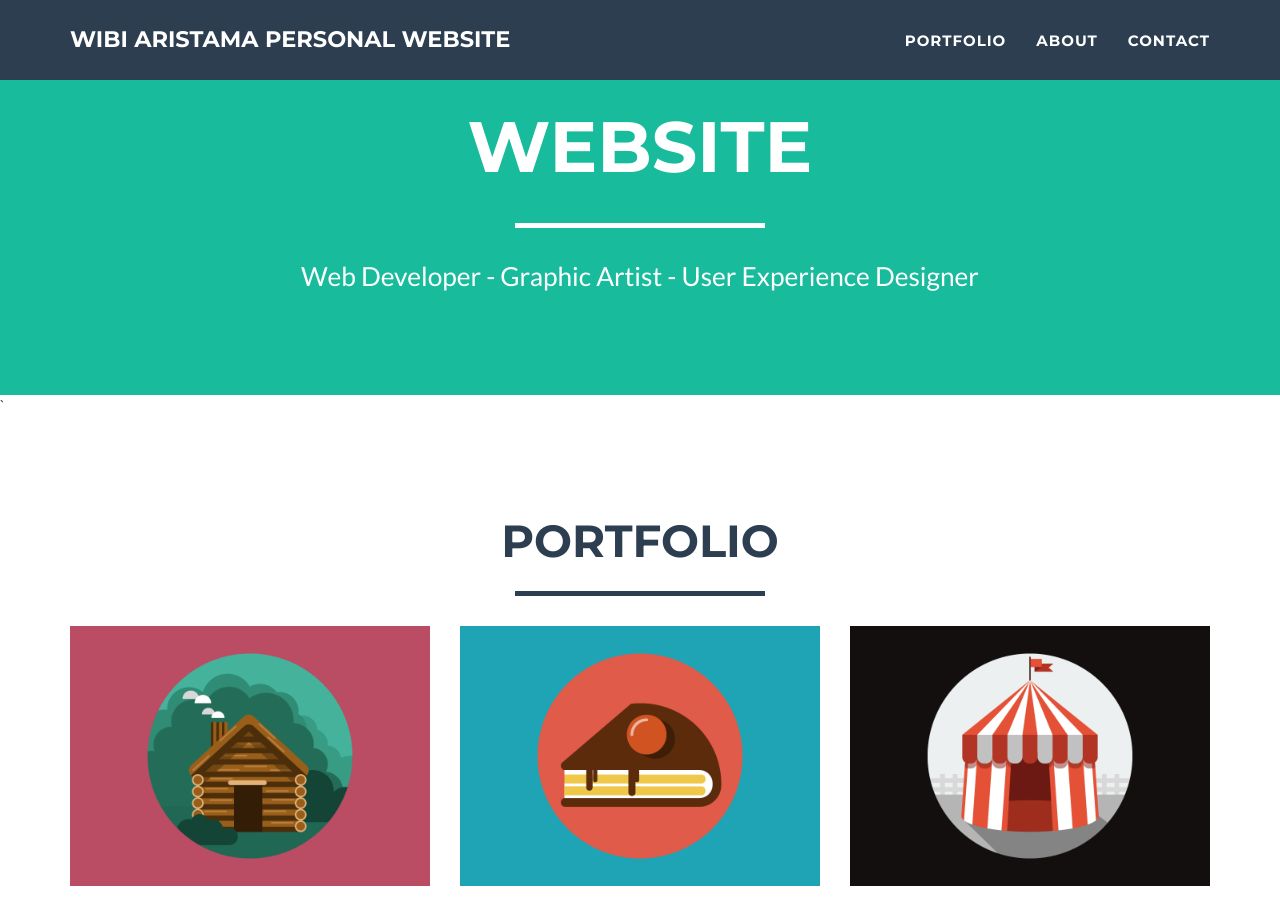
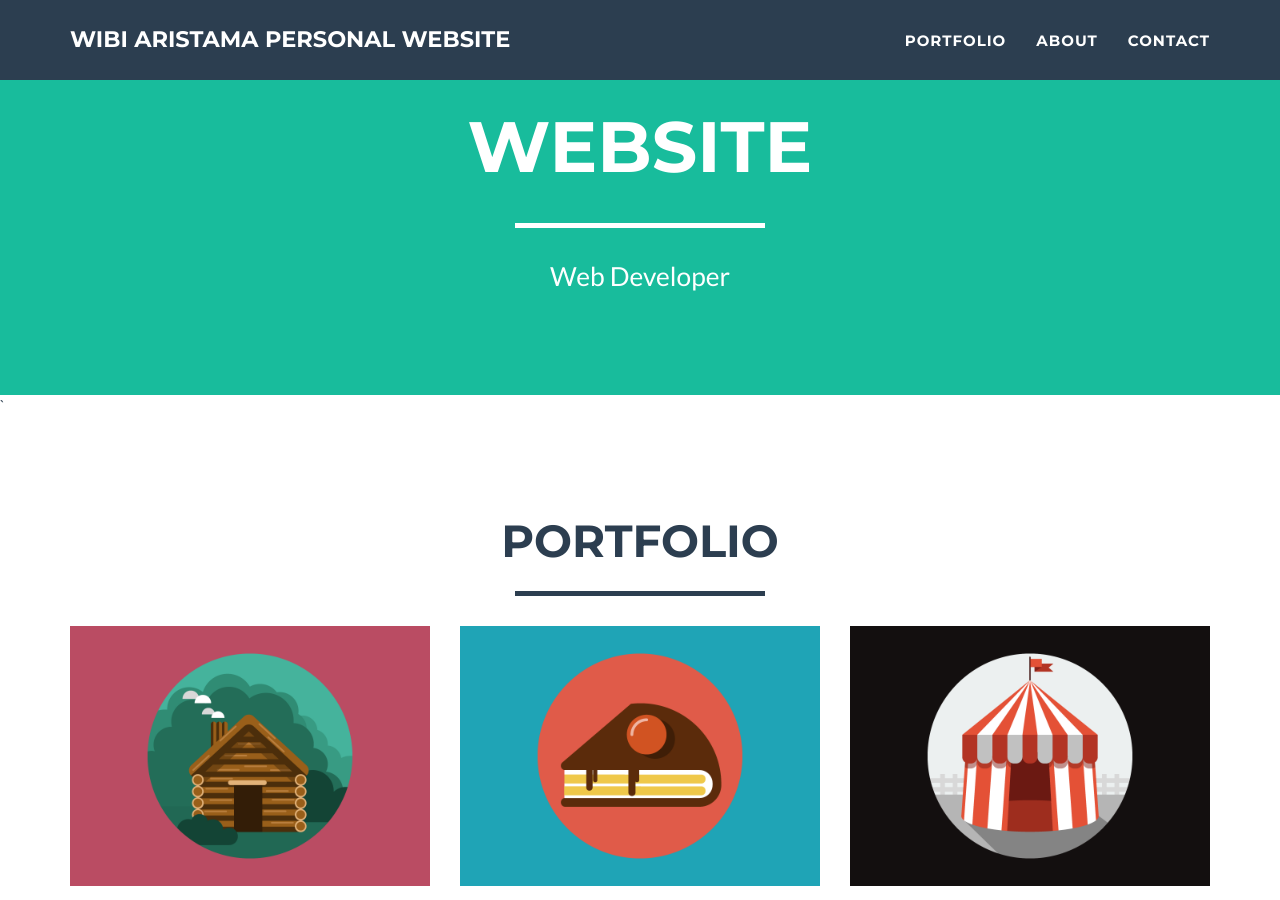
Before and after one commit to wibiaris/wibiaris.github.io, a Jekyll site: the page built from index.html, in a window 1280 px wide and 900 px high, scrolled down 482 px. Built offline with Jekyll 4.4.1, drawn with Linux system fonts in a browser that asks for light colours.

Commit message:
update header

```diff
--- a/_includes/header.html
+++ b/_includes/header.html
@@ -43,7 +43,7 @@
                     <div class="intro-text">
                         <span class="name">{{ site.title }}</span>
                         <hr class="star-light">
-                        <span class="skills">Web Developer - Graphic Artist - User Experience Designer</span>
+                        <span class="skills">Web Developer </span>
                     </div>
                 </div>
             </div>
```
